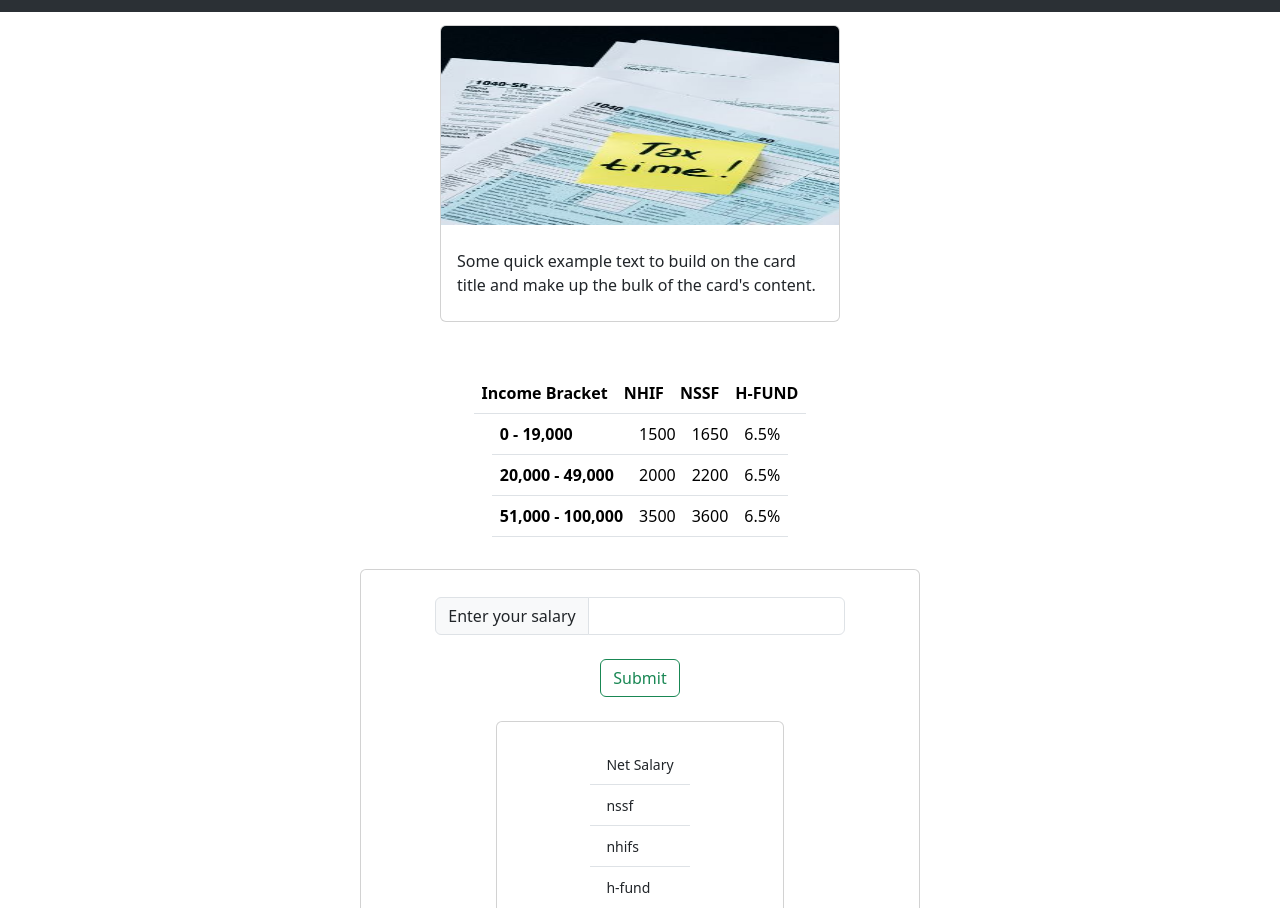
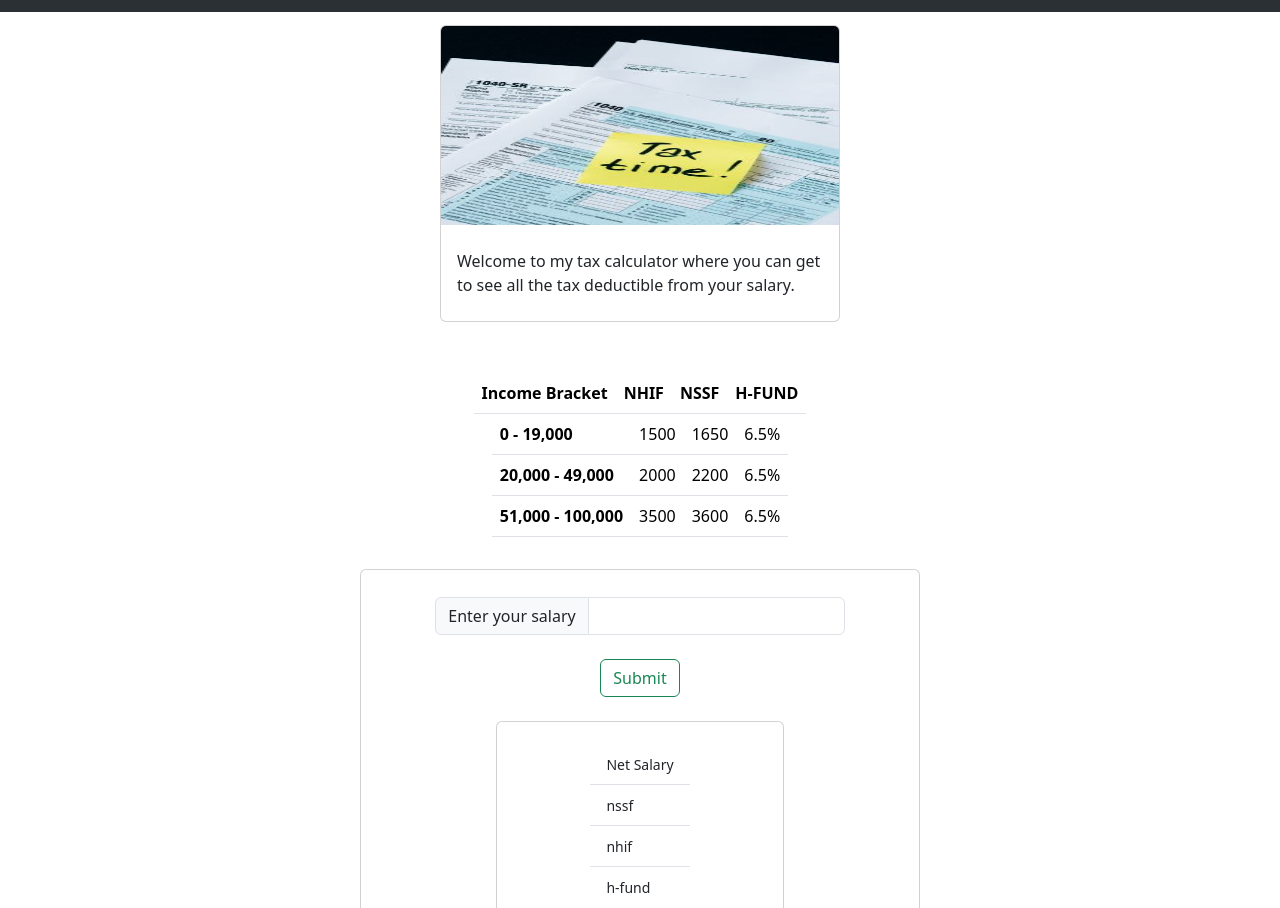
Before and after one commit to Victorcoder254/Tax-Calculator, a plain HTML site: page index.html in a window 1280 px wide. Shown: the part 44-952 px from the top of the page. Drawn offline with nearby package versions, Linux system fonts and the light colour scheme.

Commit message:
Update index.html

```diff
--- a/index.html
+++ b/index.html
@@ -22,7 +22,7 @@
     <div class="card" style="width: 25rem;">
         <img src="website2.jpg" class="card-img-top" alt="...">
         <div class="card-body">
-          <p class="card-text">Some quick example text to build on the card title and make up the bulk of the card's content.</p>
+          <p class="card-text">Welcome to my tax calculator where you can get to see all the tax deductible from your salary.</p>
         </div>
       </div>
     </div>
@@ -73,7 +73,7 @@
                     <ul class="list-group list-group-flush">
                       <li class="list-group-item" id="net_salary"><small>Net Salary</small></li>
                       <li class="list-group-item" id="nssf"><small>nssf</small></li>
-                      <li class="list-group-item" id="nhif"><small>nhifs</small></li>
+                      <li class="list-group-item" id="nhif"><small>nhif</small></li>
                       <li class="list-group-item" id="hfund"><small>h-fund</small></li>
                     </ul>
                 </div>
```
